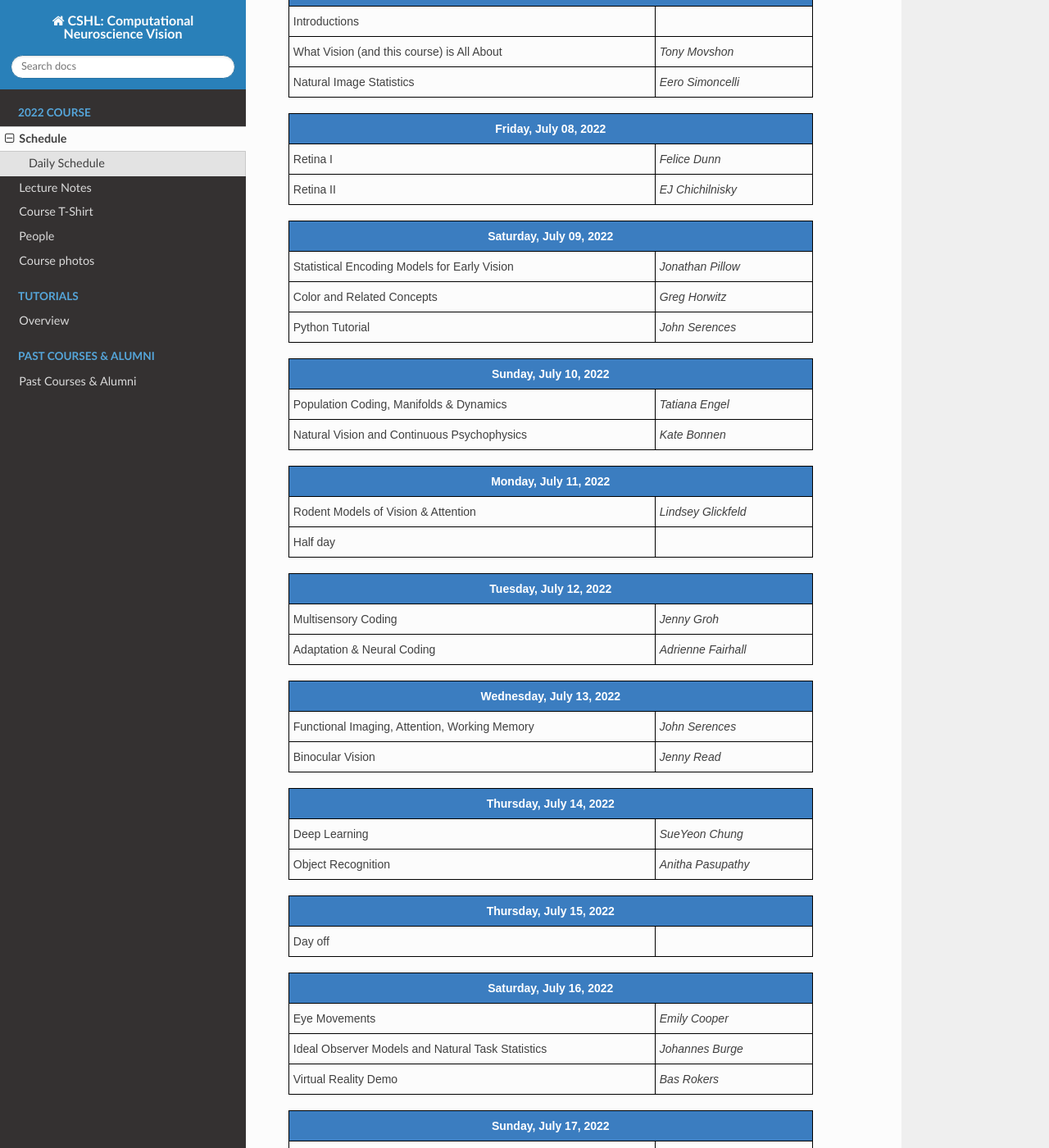
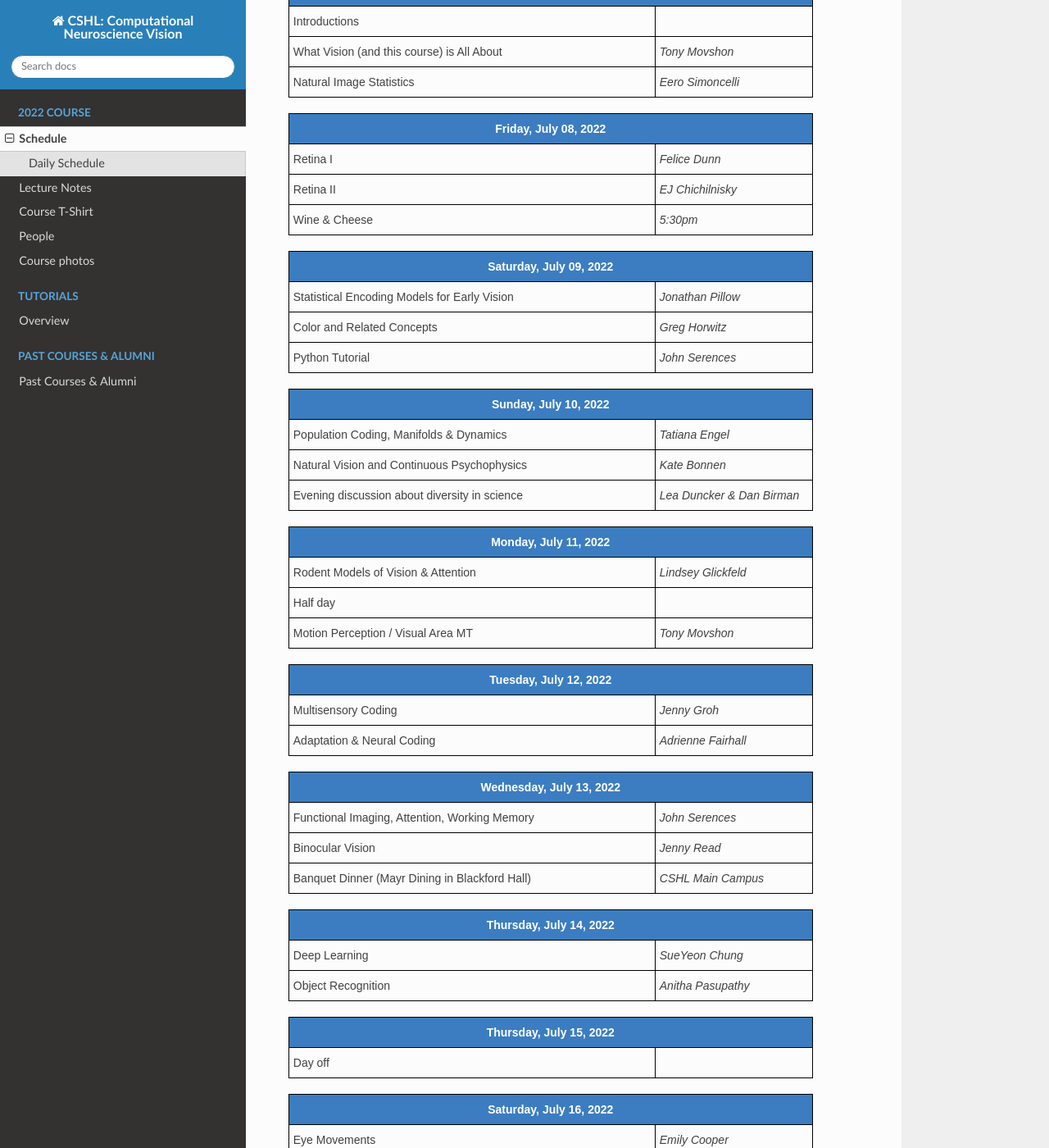
Before and after one commit to CSHL-comp-neuro-vision/website, a Sphinx documentation site: the page built from source/2022/schedule.md, in a window 1280 px wide and 1400 px high, scrolled down 534 px. Shown: the whole window at 82% size. Built offline with Sphinx 7.4.7 and the Read the Docs theme 2.0.0, drawn with Linux system fonts in a browser that asks for light colours; some of the changed text lies outside the part shown.

Commit message:
Adding missing info to schedule

```diff
--- a/source/2022/schedule.md
+++ b/source/2022/schedule.md
@@ -63,6 +63,10 @@
     <td class="tg-73oq">Retina II</td>
     <td class="tg-lmxn">EJ Chichilnisky</td>
   </tr>
+  <tr>
+    <td class="tg-73oq">Wine & Cheese</td>
+    <td class="tg-lmxn">5:30pm</td>
+  </tr>
 </tbody>
 </table>
 
@@ -108,6 +112,10 @@
     <td class="tg-73oq">Natural Vision and Continuous Psychophysics</td>
     <td class="tg-lmxn">Kate Bonnen</td>
   </tr>
+  <tr>
+    <td class="tg-73oq">Evening discussion about diversity in science</td>
+    <td class="tg-lmxn">Lea Duncker & Dan Birman</td>
+  </tr>
 </tbody>
 </table>
 
@@ -127,6 +135,10 @@
   <tr>
     <td class="tg-73oq">Half day</td>
     <td class="tg-lmxn"></td>
+  </tr>
+  <tr>
+    <td class="tg-73oq">Motion Perception / Visual Area MT</td>
+    <td class="tg-lmxn">Tony Movshon</td>
   </tr>
 </tbody>
 </table>
@@ -167,6 +179,10 @@
   <tr>
     <td class="tg-73oq">Binocular Vision</td>
     <td class="tg-lmxn">Jenny Read</td>
+  </tr>
+  <tr>
+    <td class="tg-73oq">Banquet Dinner (Mayr Dining in Blackford Hall)</td>
+    <td class="tg-lmxn">CSHL Main Campus</td>
   </tr>
 </tbody>
 </table>
@@ -248,6 +264,10 @@
     <td class="tg-73oq">Attention and Population Coding</td>
     <td class="tg-lmxn">Marlene Cohen</td>
   </tr>
+  <tr>
+    <td class="tg-73oq">Pasta dinner</td>
+    <td class="tg-lmxn">5:30pm</td>
+  </tr>
 </tbody>
 </table>
 
@@ -294,8 +314,8 @@
     <td class="tg-lmxn"></td>
   </tr>
   <tr>
-    <td class="tg-73oq">Study Time / Banquet</td>
-    <td class="tg-lmxn"></td>
+    <td class="tg-73oq">Course Banquet</td>
+    <td class="tg-lmxn">6:00pm</td>
   </tr>
 </tbody>
 </table>
```
